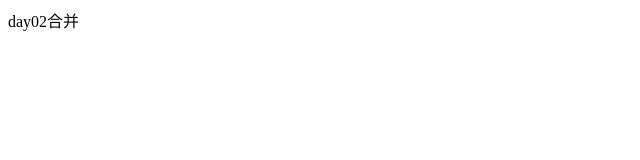
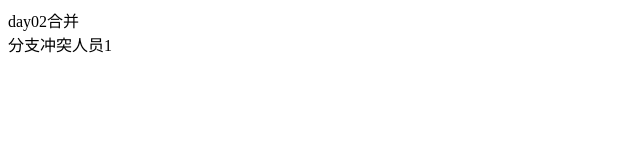
Before and after one commit to 3102093662/2208, a plain HTML site: page day02.html in a window 1280 px wide. Shown: the whole page, without its empty margins (0-640 px from the left). Drawn offline with Linux system fonts and the light colour scheme.

Commit message:
冲突测试

```diff
--- a/day02.html
+++ b/day02.html
@@ -10,5 +10,8 @@
     <div>
         day02合并
     </div>
+    <div>
+        分支冲突人员1
+    </div>
 </body>
 </html>
```
